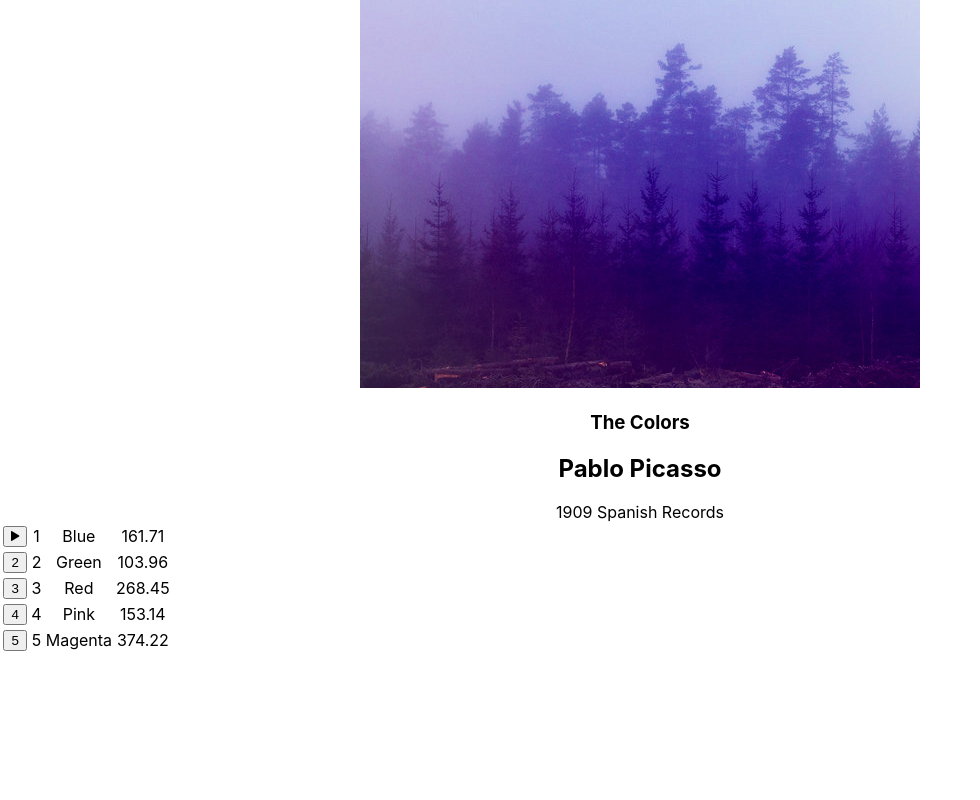
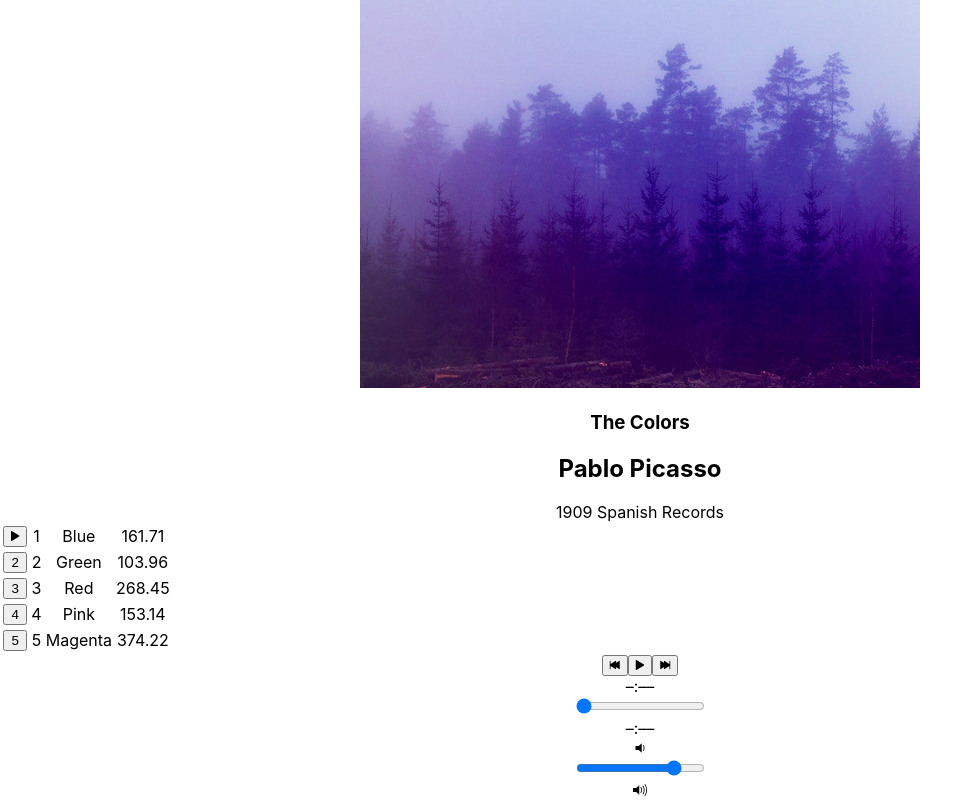
Before and after one commit to bloc-io/new-bloc-jams-react, a React (Create React App) app: page /album/the-colors in a window 1280 px wide. Shown: the part 274-1074 px from the top of the page, without its empty margins (0-980 px from the left). Before the commit the page ends 928 px from the top, so only its background shows below. Built offline with nearby package versions, Linux system fonts and the light colour scheme.

Commit message:
checkpoint 8: done

```diff
--- a/src/components/Album.js
+++ b/src/components/Album.js
@@ -48,6 +48,15 @@
 }
 
 
+  handlePrevClick() {
+      const currentIndex = this.state.album.songs.findIndex(song => this.state.currentSong === song);
+      const newIndex = Math.max(0, currentIndex - 1);
+      const newSong = this.state.album.songs[newIndex];
+      this.setSong(newSong);
+      this.play();
+    }
+
+
 
 
 render() {
@@ -96,6 +105,12 @@
 )}
 </tbody>
 </table>
+ <PlayerBar
+           isPlaying={this.state.isPlaying}
+           currentSong={this.state.currentSong}
+           handleSongClick={() => this.handleSongClick(this.state.currentSong)}
+             handlePrevClick={() => this.handlePrevClick()}
+         />
 </section>
 );
 }
--- a/src/components/PlayerBar.js
+++ b/src/components/PlayerBar.js
@@ -4,7 +4,27 @@
    render() {
      return (
        <section className="player-bar">
-         player bar goes here
+     	<section id="buttons">
+           <button id="previous" onClick={this.props.handlePrevClick}>
+             <span className="ion-skip-backward"></span>
+           </button>
+           <button id="play-pause" onClick={this.props.handleSongClick} >
+           <span className={this.props.isPlaying ? 'ion-pause' : 'ion-play'}></span>
+           </button>
+           <button id="next">
+             <span className="ion-skip-forward"></span>
+           </button>
+         </section>
+         <section id="time-control">
+           <div className="current-time">–:––</div>
+           <input type="range" className="seek-bar" value="0" />
+           <div className="total-time">–:––</div>
+         </section>
+         <section id="volume-control">
+           <div className="icon ion-volume-low"></div>
+           <input type="range" className="seek-bar" value="80" />
+           <div className="icon ion-volume-high"></div>
+         </section>
        </section>
      );
    }
```
